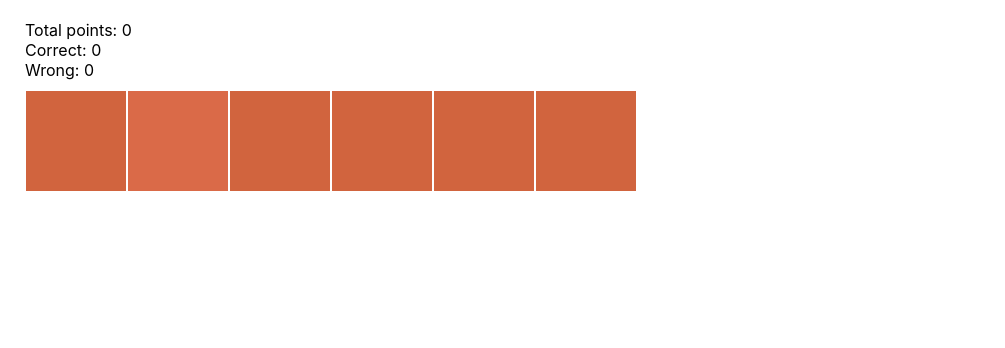
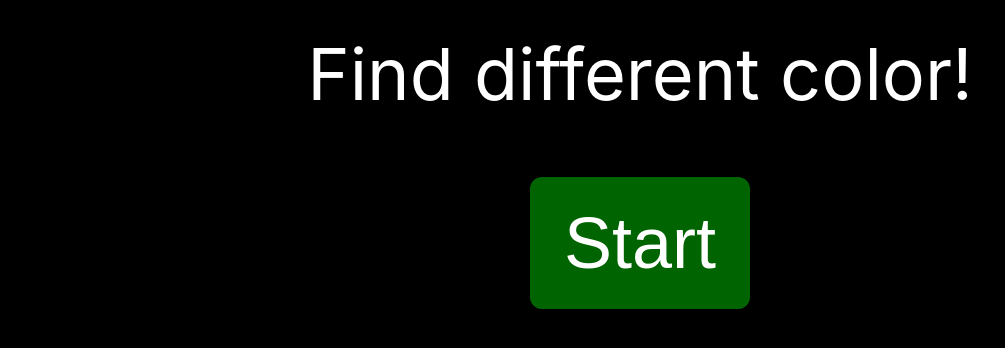
Before and after one commit to cTux/colors-test-react, a React (Create React App) app: page / in a window 1280 px wide. Shown: the top 348 px of the page, without its empty margins (0-1005 px from the left). Built offline with nearby package versions, Linux system fonts and the light colour scheme.

Commit message:
modified game, added timer

```diff
--- a/public/index.html
+++ b/public/index.html
@@ -5,39 +5,13 @@
     <link rel="icon" href="%PUBLIC_URL%/favicon.ico" />
     <meta name="viewport" content="width=device-width, initial-scale=1" />
     <meta name="theme-color" content="#000000" />
-    <meta
-      name="description"
-      content="Web site created using create-react-app"
-    />
+    <meta name="description" content="Colors Test" />
     <link rel="apple-touch-icon" href="%PUBLIC_URL%/logo192.png" />
-    <!--
-      manifest.json provides metadata used when your web app is installed on a
-      user's mobile device or desktop. See https://developers.google.com/web/fundamentals/web-app-manifest/
-    -->
     <link rel="manifest" href="%PUBLIC_URL%/manifest.json" />
-    <!--
-      Notice the use of %PUBLIC_URL% in the tags above.
-      It will be replaced with the URL of the `public` folder during the build.
-      Only files inside the `public` folder can be referenced from the HTML.
-
-      Unlike "/favicon.ico" or "favicon.ico", "%PUBLIC_URL%/favicon.ico" will
-      work correctly both with client-side routing and a non-root public URL.
-      Learn how to configure a non-root public URL by running `npm run build`.
-    -->
-    <title>React App</title>
+    <title>Colors Test</title>
   </head>
   <body>
-    <noscript>You need to enable JavaScript to run this app.</noscript>
+    <noscript>This game won't work without JavaScript.</noscript>
     <div id="root"></div>
-    <!--
-      This HTML file is a template.
-      If you open it directly in the browser, you will see an empty page.
-
-      You can add webfonts, meta tags, or analytics to this file.
-      The build step will place the bundled scripts into the <body> tag.
-
-      To begin the development, run `npm start` or `yarn start`.
-      To create a production bundle, use `npm run build` or `yarn build`.
-    -->
   </body>
 </html>
--- a/src/App.css
+++ b/src/App.css
@@ -1,19 +1,69 @@
 html,
 body {
+  padding: 0;
+  margin: 0;
+  outline: none;
   width: 100%;
   height: 100%;
   position: relative;
   user-select: none;
+  background-color: black;
+  color: white;
 }
 
 body {
-  box-sizing: border-box;
-  padding: 20px 25px;
+  font-family: -apple-system, BlinkMacSystemFont, 'Segoe UI', 'Roboto', 'Oxygen',
+  'Ubuntu', 'Cantarell', 'Fira Sans', 'Droid Sans', 'Helvetica Neue',
+  sans-serif;
+  -webkit-font-smoothing: antialiased;
+  -moz-osx-font-smoothing: grayscale;
+}
+
+#root,
+.app {
+  width: 100%;
+  height: 100%;
+  position: relative;
+}
+
+.app-start-screen-title,
+.app-start-screen-btn {
+  font-size: 72px;
+  text-align: center;
+  padding: 30px 40px;
+}
+
+.app-start-game {
+  border: 0;
+  color: white;
+  background-color: darkgreen;
+  cursor: pointer;
+  font-size: 72px;
+  padding: 25px 34px;
+  border-radius: 12px;
 }
 
 .app-board {
-  margin-top: 10px;
-  overflow: hidden;
+  width: 403px;
+  height: 403px;
+  position: absolute;
+  top: 50%;
+  left: 50%;
+  transform: translate(-50%, -50%);
+  box-sizing: border-box;
+  display: flex;
+  flex-wrap: wrap;
+  justify-content: space-between;
+  align-content: space-between;
+}
+
+.app-board-timer {
+  position: absolute;
+  height: 7px;
+  left: 0;
+  top: -15px;
+  background-color: red;
+  transition: 1s ease;
 }
 
 .app-board-cell {
@@ -21,6 +71,5 @@ body {
   height: 100px;
   cursor: pointer;
   box-sizing: border-box;
-  float: left;
-  margin: 1px;
+  transition: 1s ease;
 }
--- a/src/App.js
+++ b/src/App.js
@@ -4,20 +4,16 @@ import { getRandomColor } from './utils/getRandomColor';
 import { getRandom } from './utils/getRandom';
 import { modifyColor } from './utils/modifyColor';
 
+const seconds = 60;
+
 export class App extends Component {
-  /**
-   * @param {AppProps} props
-   */
   constructor(props) {
     super(props);
-
-    /**
-     * @type {AppState}
-     */
     this.state = {
       game: {
         isStarted: false,
         isFinished: false,
+        secondsLeft: seconds,
         colors: [],
       },
 
@@ -25,30 +21,42 @@ export class App extends Component {
         total: 0,
         correct: 0,
         wrong: 0,
+        accuracy: 0,
+        tg: 0,
       },
     };
 
-    /**
-     * @type {Number}
-     */
+    this.interval = -1;
     this.latestHover = -1;
   }
 
-  componentDidMount() {
-    this.startNewGame();
+  startNewGame() {
+    this.startNewRound(() => {
+      this.setState({
+        game: {
+          ...this.state.game,
+          isStarted: true,
+          isFinished: false,
+          secondsLeft: seconds,
+        },
+      }, () => {
+        this.startInterval();
+      });
+    });
   }
 
-  startNewGame() {
-    const randomColorValue = getRandomColor();
+  startNewRound(callback = () => {}) {
+    const randomColorValue = getRandomColor(),
+      colorsNumber = 16;
 
-    const colors = new Array(6)
+    const colors = new Array(colorsNumber)
       .fill(undefined)
       .map(() => ({
         isCorrect: false,
         value: randomColorValue,
       }));
 
-    const randomColorIndex = getRandom(5),
+    const randomColorIndex = getRandom(colorsNumber - 1),
       randomColor = colors[randomColorIndex];
 
     colors[randomColorIndex] = modifyColor(randomColor);
@@ -57,6 +65,36 @@ export class App extends Component {
       game: {
         ...this.state.game,
         colors,
+      },
+    }, () => callback());
+  }
+
+  startInterval() {
+    this.interval = setInterval(() => this.decrementTimer(), 1000);
+  }
+
+  endInterval() {
+    clearInterval(this.interval);
+  }
+
+  decrementTimer() {
+    const newSeconds = this.state.game.secondsLeft - 1;
+    if (!newSeconds) {
+      this.endInterval();
+      this.setState({
+        game: {
+          ...this.state.game,
+          isStarted: false,
+          isFinished: true,
+        },
+      });
+      return;
+    }
+
+    this.setState({
+      game: {
+        ...this.state.game,
+        secondsLeft: newSeconds,
       },
     });
   }
@@ -77,30 +115,57 @@ export class App extends Component {
       return;
     }
 
+    const total = this.state.points.total + 1,
+      correct = this.state.points.correct + (isCorrect ? 1 : 0),
+      wrong = this.state.points.wrong + (isCorrect ? 0 : 1),
+      accuracy = (correct / total * 100) >> 0,
+      tg = Math.ceil(correct * correct / total * 5);
+
     this.setState({
       points: {
-        total: this.state.points.total + 1,
-        correct: this.state.points.correct + (isCorrect ? 1 : 0),
-        wrong: this.state.points.wrong + (isCorrect ? 0 : 1),
+        total,
+        correct,
+        wrong,
+        accuracy,
+        tg,
       },
     }, () => {
-      this.startNewGame();
+      this.startNewRound();
     });
   }
 
-  renderPoints() {
+  renderStartScreen() {
+    if (this.state.game.isStarted) {
+      return;
+    }
+
+    let titleText;
+    if (this.state.game.isFinished) {
+      titleText = `Correct: ${this.state.points.correct}, Accuracy: ${this.state.points.accuracy}%, Points: ${this.state.points.tg}`;
+    } else {
+      titleText = `Find different color!`;
+    }
+
     return (
-      <div className={'app-points'}>
-        <div className={'app-points-total'}>Total points: {this.state.points.total}</div>
-        <div className={'app-points-correct'}>Correct: {this.state.points.correct}</div>
-        <div className={'app-points-wrong'}>Wrong: {this.state.points.wrong}</div>
+      <div className={'app-start-screen'}>
+        <div className={'app-start-screen-title'}>{titleText}</div>
+        <div className={'app-start-screen-btn'}>
+          <button className={'app-start-game'} onClick={() => this.startNewGame()}>
+            Start
+          </button>
+        </div>
       </div>
     );
   }
 
   renderBoard() {
+    if (!this.state.game.isStarted) {
+      return;
+    }
+
     return (
       <div className={'app-board'}>
+        <div className={'app-board-timer'} style={{ width: `${this.state.game.secondsLeft / seconds * 100}%` }} />
         {this.state.game.colors.map((cell, index) => {
           return (
             <div
@@ -120,7 +185,7 @@ export class App extends Component {
   render() {
     return (
       <div className={'app'}>
-        {this.renderPoints()}
+        {this.renderStartScreen()}
         {this.renderBoard()}
       </div>
     );
--- a/src/index.css
+++ /dev/null
@@ -1,13 +0,0 @@
-body {
-  margin: 0;
-  font-family: -apple-system, BlinkMacSystemFont, 'Segoe UI', 'Roboto', 'Oxygen',
-    'Ubuntu', 'Cantarell', 'Fira Sans', 'Droid Sans', 'Helvetica Neue',
-    sans-serif;
-  -webkit-font-smoothing: antialiased;
-  -moz-osx-font-smoothing: grayscale;
-}
-
-code {
-  font-family: source-code-pro, Menlo, Monaco, Consolas, 'Courier New',
-    monospace;
-}
--- a/src/index.js
+++ b/src/index.js
@@ -1,6 +1,5 @@
 import React from 'react';
 import ReactDOM from 'react-dom';
-import './index.css';
 import { App } from './App';
 import * as serviceWorker from './serviceWorker';
 
```
Also changed, not shown: src/App.types.js (deleted, +0 -29 lines), src/utils/modifyColor.js (+0 -7 lines), 1 other file (tests, documents, lock files or other folders).
